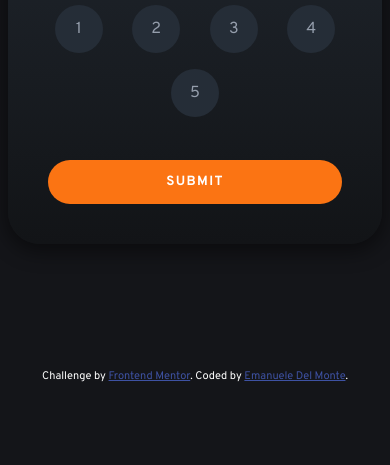
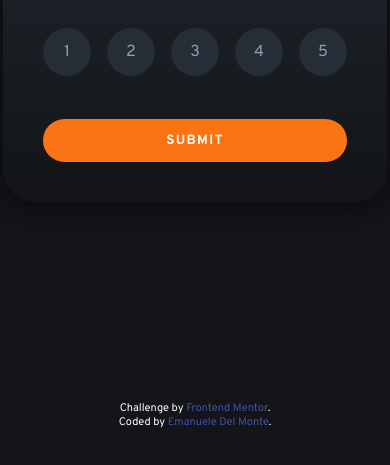
Before and after one commit to xdelmo/interactive-rating-component, a plain HTML site: page index.html in a window 390 px wide. Shown: the part 399-864 px from the top of the page. Drawn offline with Linux system fonts and the light colour scheme.

Commit message:
responsive at 375px

```diff
--- a/index.html
+++ b/index.html
@@ -4,7 +4,7 @@
 <head>
   <meta charset="UTF-8">
   <meta name="viewport" content="width=device-width, initial-scale=1.0">
-  <!-- displays site properly based on user's device -->
+  <!-- displays site properly based on user device -->
   <link rel="stylesheet" href="styles/index.css">
   <link rel="icon" type="image/png" sizes="32x32" href="./images/favicon-32x32.png">
   <!-- <link href="//netdna.bootstrapcdn.com/font-awesome/3.2.1/css/font-awesome.css" rel="stylesheet"> -->
@@ -73,10 +73,13 @@
   </main>
 
 
-  <div class="attribution">
-    Challenge by <a href="https://www.frontendmentor.io?ref=challenge" target="_blank">Frontend Mentor</a>.
-    Coded by <a href="https://github.com/xdelmo" target="_blank">Emanuele Del Monte</a>.
-  </div>
+  <footer>
+    <div class="attribution">
+      Challenge by <a href="https://www.frontendmentor.io?ref=challenge" target="_blank">Frontend Mentor</a>.<br>
+      Coded by <a href="https://github.com/xdelmo" target="_blank">Emanuele Del Monte</a>.
+    </div>
+  </footer>
+
   <script src="./script/index.js"></script>
 
 </body>
--- a/styles/index.css
+++ b/styles/index.css
@@ -63,6 +63,10 @@ label {
   cursor: pointer;
   /* to get the click input on the whole circle, not only in the center */
   padding: 1em;
+}
+
+footer {
+  padding: 2em;
 }
 
 /* ---------------------- */
@@ -146,7 +150,7 @@ label {
   justify-content: space-around;
   flex-direction: row;
   margin-block: 1em;
-  flex-wrap: wrap;
+  /* flex-wrap: wrap; */
   gap: 1em;
 }
 
@@ -215,6 +219,7 @@ input {
 }
 
 .attribution a {
+  text-decoration: none;
   color: hsl(228, 45%, 44%);
 }
 
@@ -222,8 +227,14 @@ input {
 /* Media queries          */
 /* ---------------------- */
 
-/* @media (min-width: 720px) {
+@media (max-width: 375px) {
   .card {
-    max-width: 30vh ;
+    width: 90%;
+    margin-top: 2em;
   }
-} */
+
+  .card__rating {
+    flex-direction: column;
+    align-items: center;
+  }
+}
```
